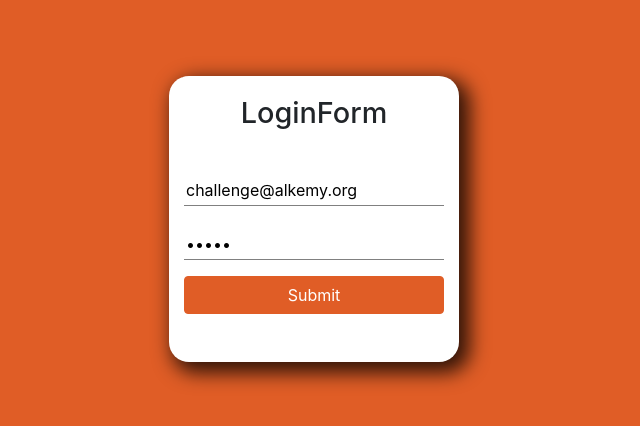
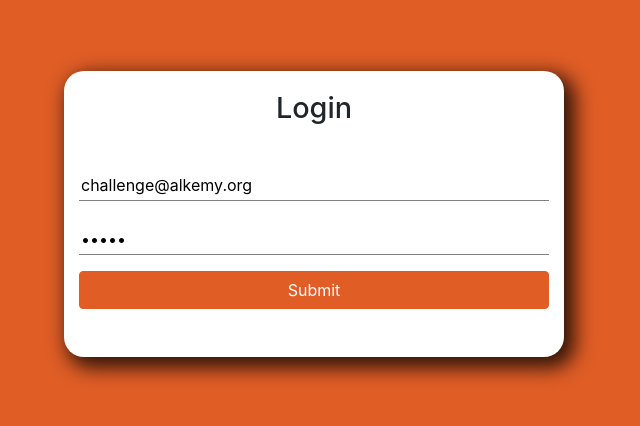
Before and after one commit to manuelservin/challenge-alkemy, a React (Create React App) app in the folder challenge/: page /login in a window 1280 px wide. Shown: the part 186-612 px from the top of the page, without its empty margins (326-966 px from the left). Built offline with nearby package versions, Linux system fonts and the light colour scheme.

Commit message:
added styles to login and search form

```diff
--- a/challenge/src/components/LoginForm.js
+++ b/challenge/src/components/LoginForm.js
@@ -2,10 +2,11 @@ import React from "react";
 import * as Yup from "yup";
 import { Formik, Form, Field, ErrorMessage } from "formik";
 import { startLogin } from "../redux/actions/auth";
-import { useDispatch } from "react-redux";
+import { useDispatch, useSelector } from "react-redux";
 
 const LoginForm = () => {
   const dispatch = useDispatch();
+  const { loading } = useSelector((state) => state.ui);
   return (
     <div>
       <Formik
@@ -23,12 +24,22 @@ const LoginForm = () => {
         }}
       >
         {({ isSubmitting }) => (
+          <>
+            {loading ? (
+              <div class="spinner-border" role="status">
+                <span class="visually-hidden"></span>
+              </div>
+            ) : (
               <Form className="form col">
-            <h5 className="form-title">LoginForm</h5>
+                <h5 className="form-title">Login</h5>
                 <div className="form-content">
                   <div className="form-field mb-2">
                     <Field name="email" type="text" placeHolder="Email" />
-                <ErrorMessage name="email" className="error" component="div" />
+                    <ErrorMessage
+                      name="email"
+                      className="error"
+                      component="div"
+                    />
                   </div>
                   <div className="form-field mt-3">
                     <Field
@@ -54,6 +65,8 @@ const LoginForm = () => {
                 </div>
               </Form>
             )}
+          </>
+        )}
       </Formik>
     </div>
   );
--- a/challenge/src/components/SearchForm.js
+++ b/challenge/src/components/SearchForm.js
@@ -31,7 +31,7 @@ const SearchForm = ({}) => {
         }}
       >
         {({ isSubmitting }) => (
-          <Form className="  form ">
+          <Form className="  search-form ">
             <div className="input-group">
               <Field
                 name="dish"
--- a/challenge/src/index.css
+++ b/challenge/src/index.css
@@ -48,6 +48,7 @@ code {
 .recipe {
   border: 2px solid #f2f2f2;
   border-radius: 8px;
+  box-shadow: 7px 7px 19px 4px rgba(0, 0, 0, 0.78);
   overflow: hidden;
 }
 .recipe-content {
@@ -126,7 +127,7 @@ code {
 
 /* SearchForm*/
 
-.form {
+.search-form {
   width: 65%;
   min-width: 290px;
 
@@ -156,11 +157,11 @@ code {
 /*  STYLES FOR LOGIN FORM*/
 
 .form {
-  width: 50%;
-
   background-color: #ffffff;
   border-radius: 20px;
   box-shadow: 7px 7px 19px 4px rgba(0, 0, 0, 0.78);
+  width: 55vw;
+  max-width: 500px;
 }
 
 .form-title {
--- a/challenge/src/screens/Home.js
+++ b/challenge/src/screens/Home.js
@@ -44,6 +44,8 @@ const Home = () => {
 
   return (
     <div className="container">
+      <h1>Menu</h1>
+      <hr />
       <div className="row justify-content-center">
         <Link className="btn btn-lg outline-color mt-4" to="/search">
           Search a Dish
```
Lines whose indentation alone changed are shown as unchanged.
